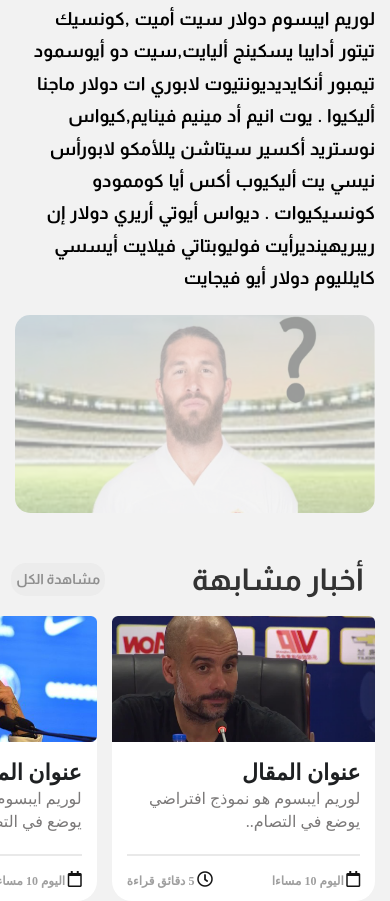
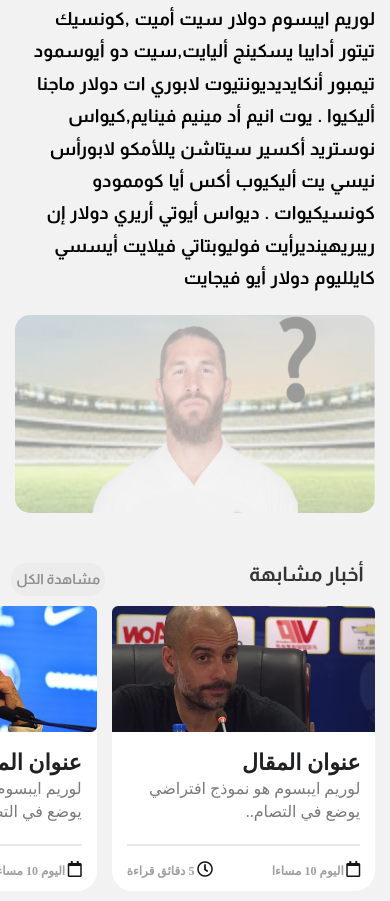
Before and after one commit to ahmedhamouda2/kora_project, a plain HTML site: page news.html in a window 390 px wide. Shown: the part 785-1686 px from the top of the page. Drawn offline with nearby package versions, Linux system fonts and the light colour scheme.

Commit message:
simple touch

```diff
--- a/css/news.css
+++ b/css/news.css
@@ -156,6 +156,9 @@ ul.breadcrumb li a:hover {
     .news h2 {
         font-size: 32px;
     }
+    .article h2 {
+        font-size: 20px;
+    }
     .timing .btnone span, .timing .btntwo span {
         font-size: 12px;
         font-weight: bold;
```
